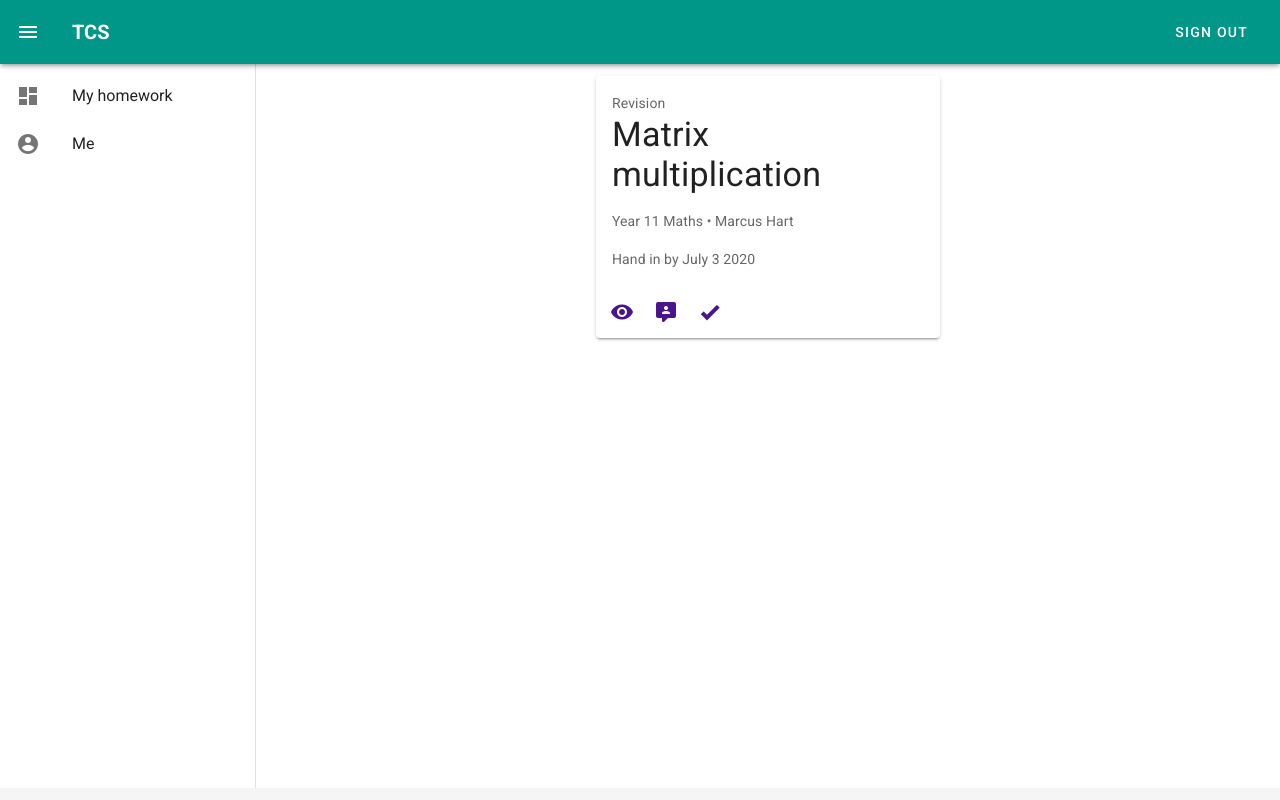
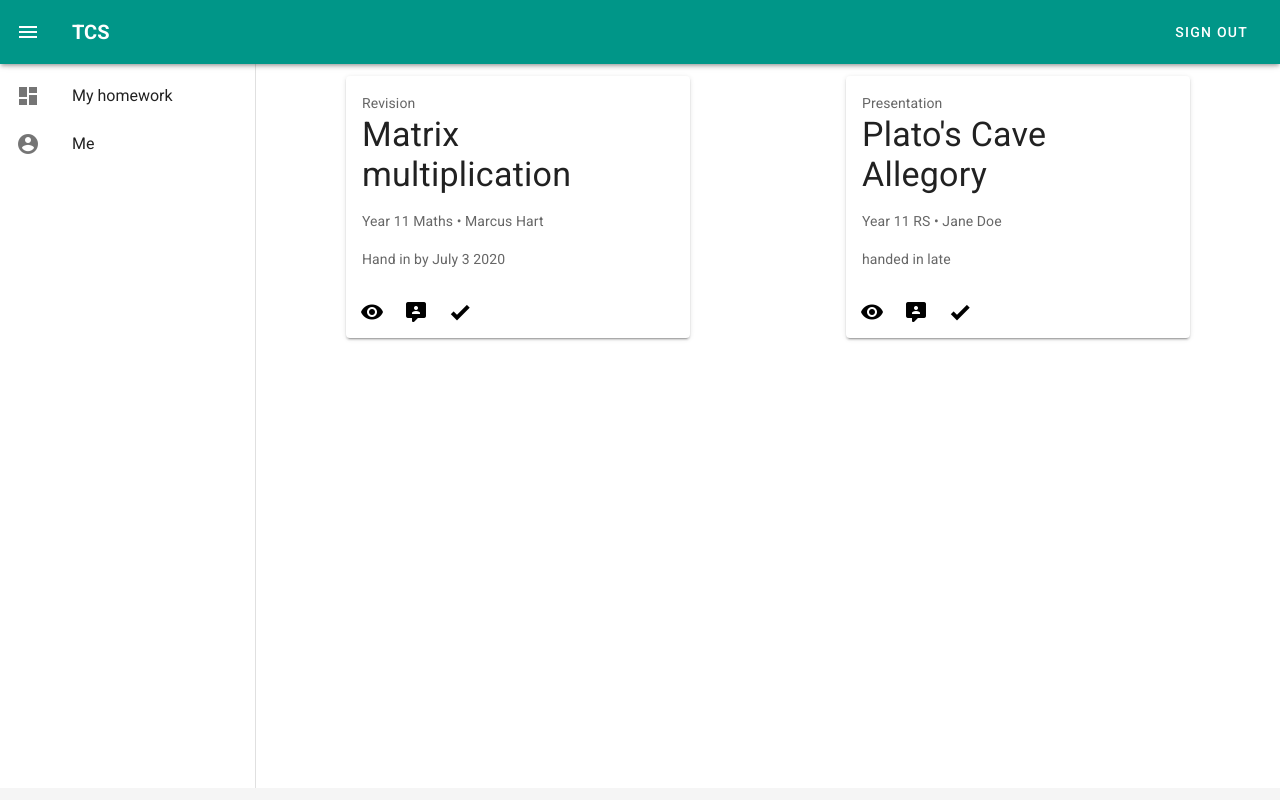
Before and after one commit to soesam/tcs, a Vue app: page /student in a window 1280 px wide. Built offline with nearby package versions, Linux system fonts and the light colour scheme; what vuefire would draw is missing.

Commit message:
first prototype of homework card done

```diff
--- a/src/views/student/card.vue
+++ b/src/views/student/card.vue
@@ -24,13 +24,13 @@
       </div>
     </v-card-text>
     <v-card-actions>
-      <v-btn icon color="purple darken-4">
+      <v-btn icon color="black lighten-1">
         <v-icon>mdi-eye</v-icon>
       </v-btn>
       <v-btn icon>
-        <v-icon color="purple darken-4">mdi-comment-account</v-icon>
+        <v-icon color="black lighten-1">mdi-comment-account</v-icon>
       </v-btn>
-      <v-btn icon color="purple darken-4">
+      <v-btn icon color="black lighten-1">
         <v-icon>mdi-check-bold</v-icon>
       </v-btn>
     </v-card-actions>
--- a/src/views/student/index.vue
+++ b/src/views/student/index.vue
@@ -36,7 +36,7 @@
     </nav>
 
     <v-main>
-      <v-container fluid>
+      <v-container fluid align-start justify-start>
         <v-layout align-start justify-start>
           <card
             title="Matrix multiplication"
@@ -45,6 +45,15 @@
             kind="Revision"
             state="waiting"
             date="July 3 2020"
+          />
+
+          <card
+            title="Plato's Cave Allegory"
+            classname="Year 11 RS"
+            teacher="Jane Doe"
+            kind="Presentation"
+            state="late"
+            date="July 1 2020"
           />
         </v-layout>
       </v-container>
```
